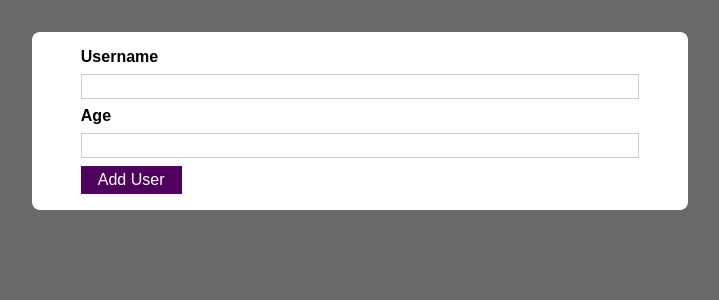
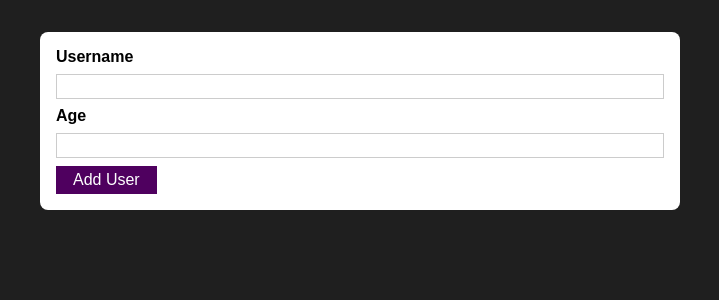
Before and after one commit to Ivan270/react-practice-2, a React (Create React App) app: page / in a window 1280 px wide. Shown: the top 300 px of the page, without its empty margins (280-999 px from the left). Built offline with nearby package versions, Linux system fonts and the light colour scheme.

Commit message:
updated background color, Card and Button components

```diff
--- a/src/App.js
+++ b/src/App.js
@@ -12,7 +12,6 @@ function App() {
 
 	const addUserHandler = (userInput) => {
 		// Validation
-		console.log(userInput);
 		if (userInput.username === '' || userInput.age === '') {
 			setModalShow('block');
 			setModalTitle('Invalid Input');
@@ -51,7 +50,7 @@ function App() {
 				display={{ display: modalShow }}
 			/>
 			<AddUser onSubmitUser={addUserHandler} />
-			{/* Conditional render*/}
+			{/* Conditionally render list of users*/}
 			{content}
 		</div>
 	);
--- a/src/Components/AddUser/AddUser.js
+++ b/src/Components/AddUser/AddUser.js
@@ -25,9 +25,8 @@ const AddUser = (props) => {
 		event.target.reset();
 	};
 	return (
-		<Card>
+		<Card className={styles.input}>
 			<form onSubmit={saveUserHandler}>
-				<div className={styles.input}>
 				<label htmlFor="username">Username</label>
 				<input
 					onChange={usernameChangeHandler}
@@ -41,8 +40,7 @@ const AddUser = (props) => {
 					type="number"
 					id="age"
 				></input>
-					<Button>Add User</Button>
-				</div>
+				<Button type="submit">Add User</Button>
 			</form>
 		</Card>
 	);
--- a/src/Components/Button/Button.js
+++ b/src/Components/Button/Button.js
@@ -3,7 +3,11 @@ import styles from './Button.module.css';
 
 const Button = (props) => {
 	return (
-		<button type="submit" className={styles.button}>
+		<button
+			type={props.type || 'button'}
+			onClick={props.onClick}
+			className={styles.button}
+		>
 			{props.children}
 		</button>
 	);
--- a/src/Components/Card/Card.js
+++ b/src/Components/Card/Card.js
@@ -2,7 +2,9 @@ import React from 'react';
 import styles from './Card.module.css';
 
 const Card = (props) => {
-	return <div className={styles.card}>{props.children}</div>;
+	return (
+		<div className={`${styles.card} ${props.className}`}>{props.children}</div>
+	);
 };
 
 export default Card;
--- a/src/index.css
+++ b/src/index.css
@@ -8,5 +8,5 @@ html {
 
 body {
   margin: 0;
-  background-color: dimgray;
+  background-color: #1f1f1f;
 }
```
Lines whose indentation alone changed are shown as unchanged.
